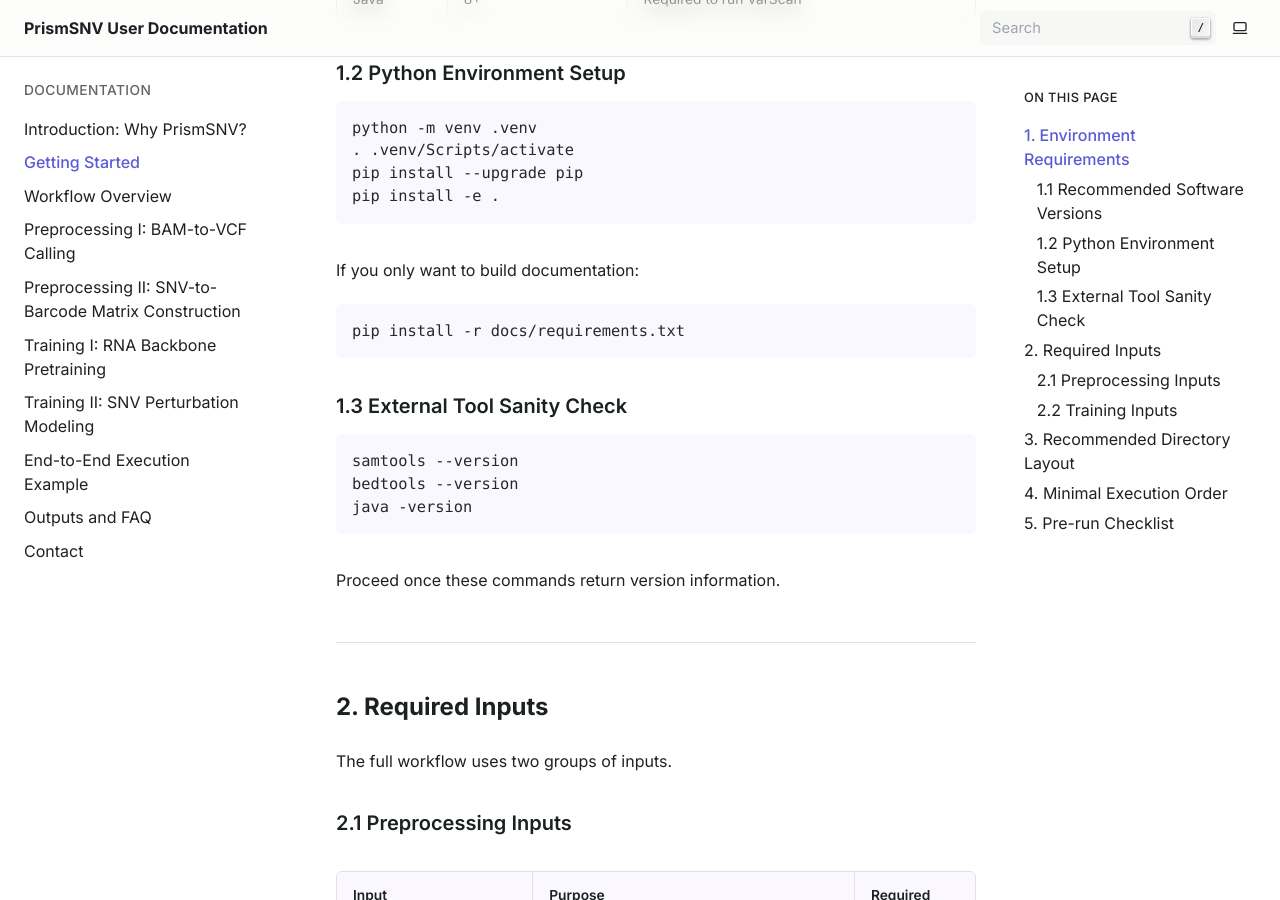
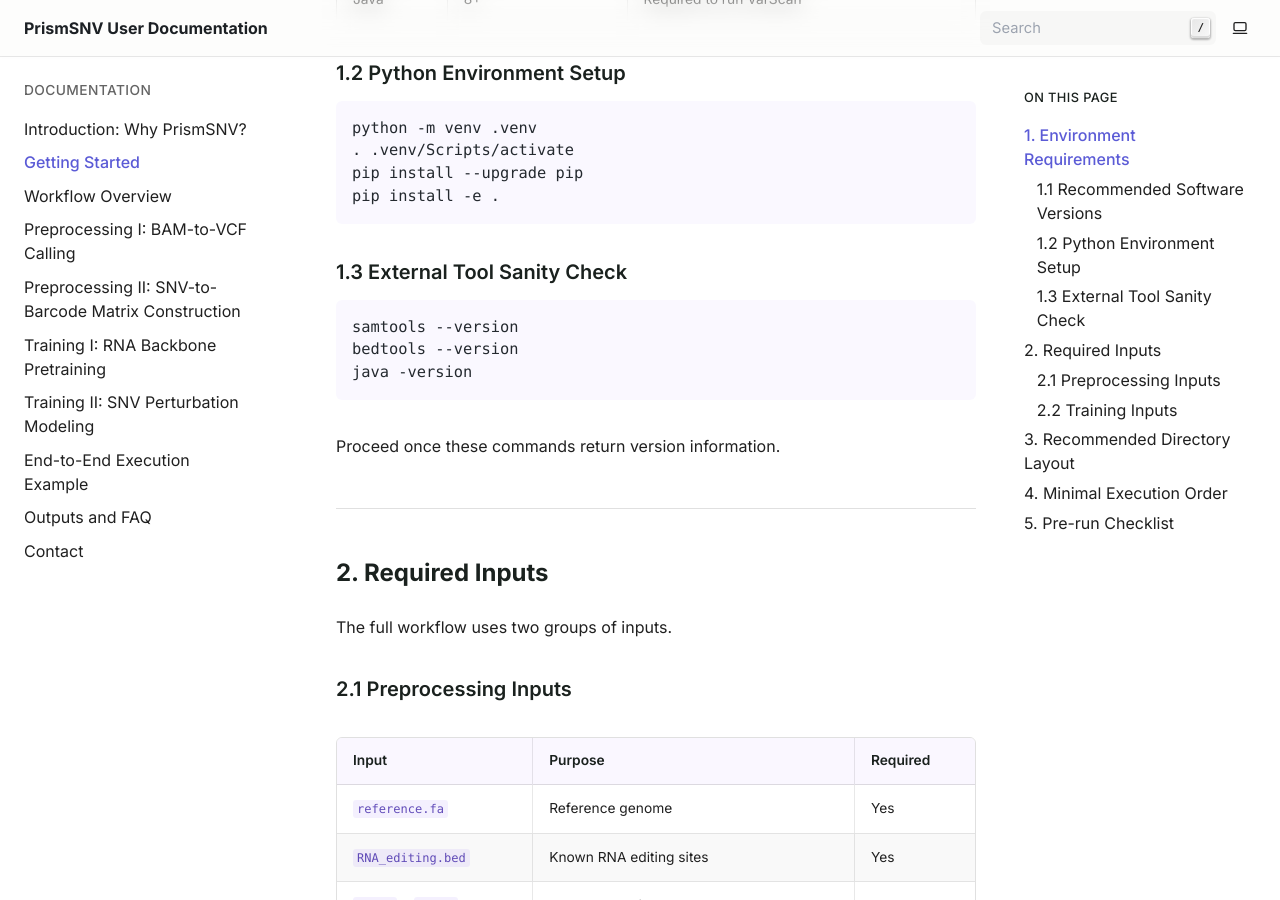
Before and after one commit to PSSUN/MuleDoc, a Sphinx documentation site: the page built from docs/getting-started.md, in a window 1280 px wide and 900 px high, scrolled down 640 px. Built offline with Sphinx 7.4.7, drawn with Linux system fonts in a browser that asks for light colours.

Commit message:
Update getting-started.md

````diff
--- a/docs/getting-started.md
+++ b/docs/getting-started.md
@@ -19,12 +19,6 @@
 . .venv/Scripts/activate
 pip install --upgrade pip
 pip install -e .
-```
-
-If you only want to build documentation:
-
-```bash
-pip install -r docs/requirements.txt
 ```
 
 ### 1.3 External Tool Sanity Check
````
